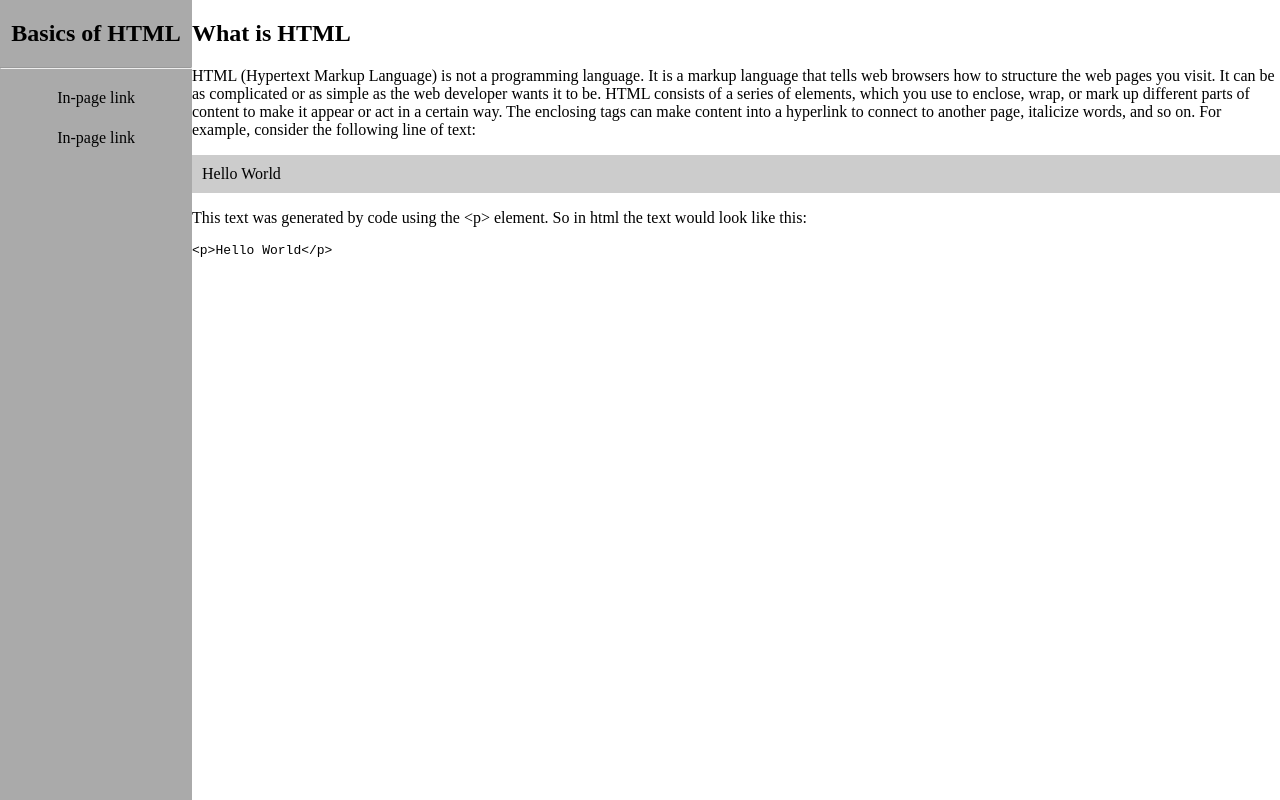
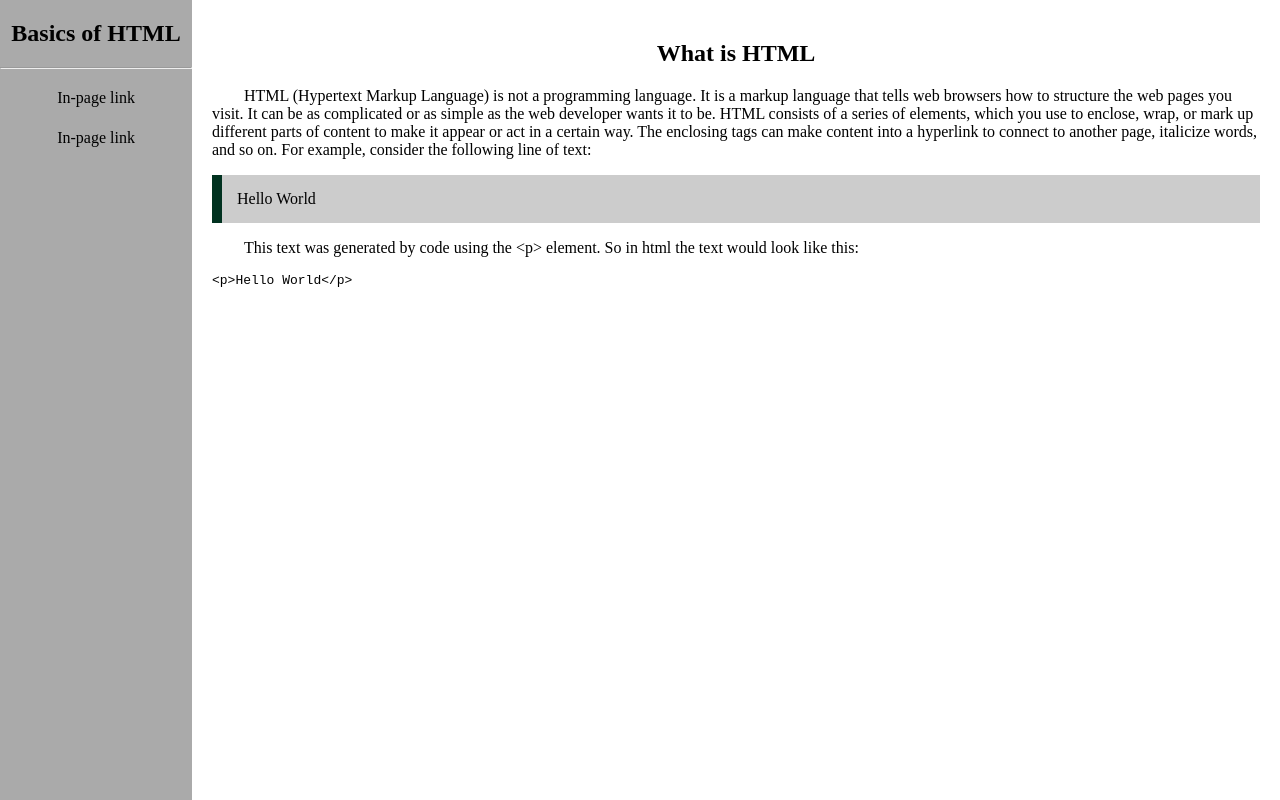
Before and after one commit to Jeremiah-Bogard/Technical-Documentation, a plain HTML site: page index.html in a window 1280 px wide. Drawn offline with Linux system fonts and the light colour scheme.

Commit message:
Update style.css

```diff
--- a/style.css
+++ b/style.css
@@ -39,10 +39,26 @@ body {
 
 #main-doc {
   grid-areas: doc;
+  padding: 20px;
 }
-
+header {
+  text-align: center;
+}
+p {
+  text-indent: 2em;
+}
 .exampleRslt {
   background-color: #0003;
+  border-left: solid 10px #013220;
+  padding: 15px;
+  overflow-x: scroll;
+  max-width: 79vw;
+  white-space: nowrap;
+}
+.exampleCode {
+  background-color: #000;
+  color: #0f0;
   padding: 10px;
-  width: 100%;
+  overflow: scroll;
+  white-space: nowrap;
 }
```
